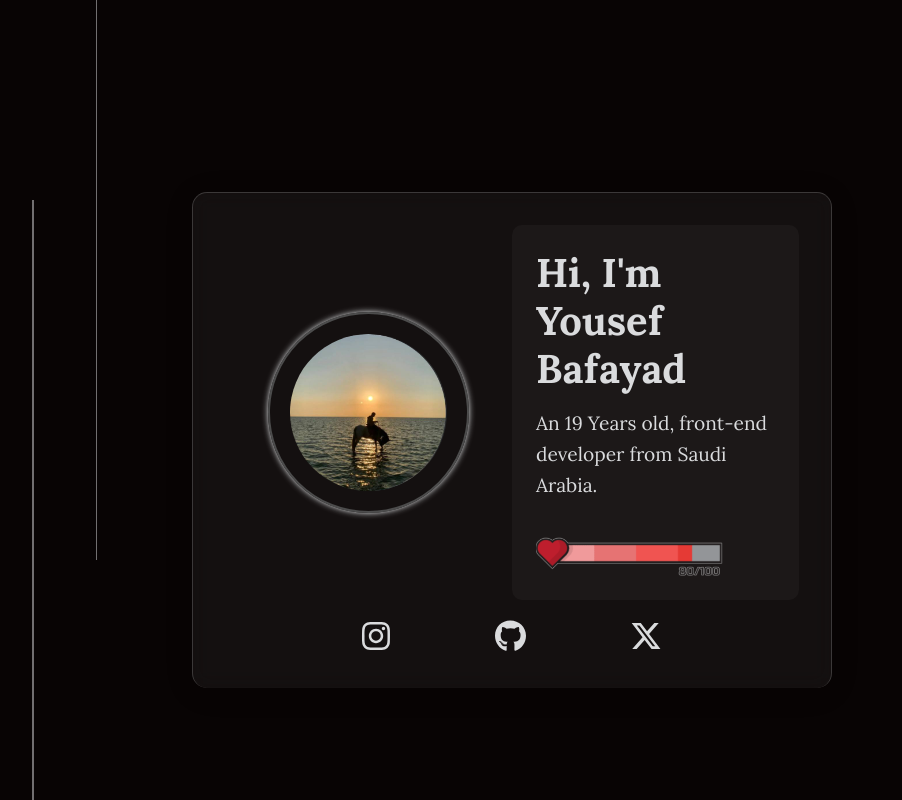
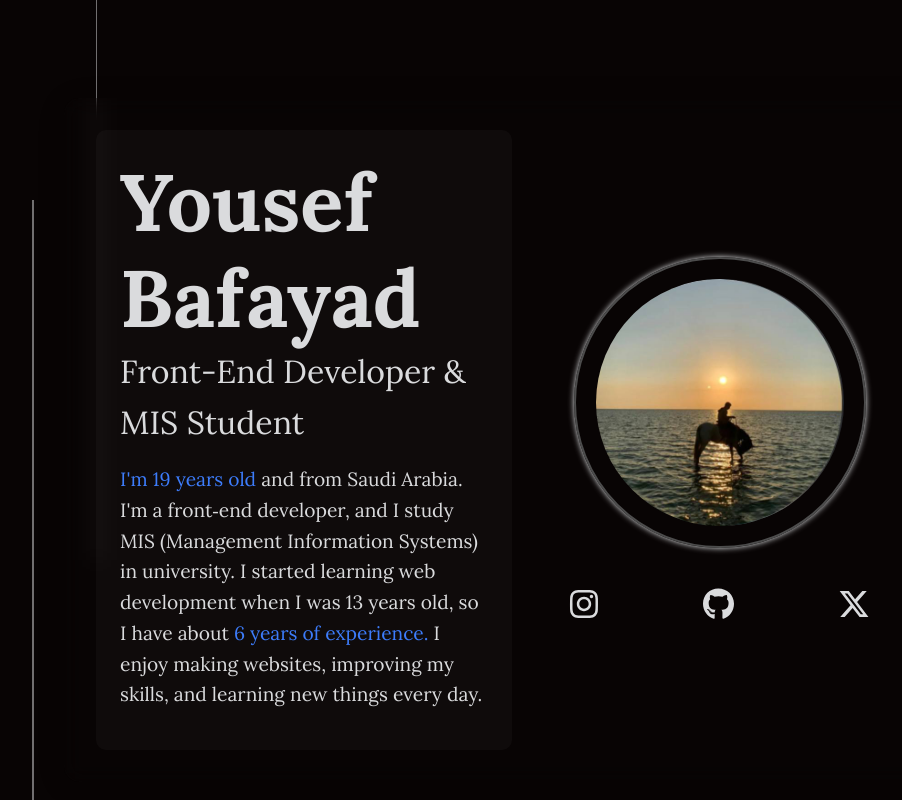
Before and after one commit to cablooo/cablo, a React (Create React App) app: page / in a window 1280 px wide. Shown: the top 800 px of the page, without its empty margins (128-1030 px from the left). Built offline with nearby package versions, Linux system fonts and the light colour scheme; a web font is replaced by a local one.

Commit message:
Updated the about section

```diff
--- a/src/Components/About.js
+++ b/src/Components/About.js
@@ -20,10 +20,6 @@ const glow = keyframes`
 `;
 
 const About = () => {
-  const imageVariants = {
-    initial: { scale: 1 },
-    hover: { scale: 1.05, rotate: [0, -2, 2, 0], transition: { duration: 0.3 } },
-  };
 
   const titleVariants = {
     hidden: { opacity: 0, y: -20 },
@@ -48,22 +44,24 @@ const About = () => {
         whileInView="visible"
         viewport={{ once: true, amount: 0.5 }}
       >
+
+        <div className='text-box'>
+          <motion.h1 variants={titleVariants}>Yousef Bafayad</motion.h1>
+          <motion.h2 variants={titleVariants}>Front-End Developer & MIS Student</motion.h2>
+          <motion.p variants={textVariants}>
+            <p>I'm 19 years old</p>  and from Saudi Arabia.
+            I'm a front‑end developer, and I study MIS (Management Information Systems) in university.
+            I started learning web development when I was 13 years old, so I have about <p>6 years of experience. </p>
+            I enjoy making websites, improving my skills, and learning new things every day.
+          </motion.p>
+        </div>
         <div className='image-box'>
           <motion.img
             src={pfp}
             alt="Profile Picture"
-            variants={imageVariants}
-            whileHover="hover"
+            drag="false"
           />
-        </div>
-        <div className='text-box'>
-          <motion.h1 variants={titleVariants}>Hi, I'm Yousef Bafayad</motion.h1>
-          <motion.p variants={textVariants}>
-            An 19 Years old, front-end developer from Saudi Arabia.
-          </motion.p>
-          <motion.img variants={textVariants} src={healthBar} alt="Health Bar" draggable="false" />
-        </div>
-        <motion.div className='links' variants={iconVariants}>
+          <motion.div className='links' variants={iconVariants}>
           <motion.a
             variants={iconVariants}
             href="https://www.instagram.com/i_cabloi/"
@@ -89,6 +87,7 @@ const About = () => {
             <FontAwesomeIcon icon={faXTwitter} size="2x" color='#DADBDD' />
           </motion.a>
         </motion.div>
+        </div>
       </motion.div>
     </StyledAbout>
   );
@@ -104,14 +103,14 @@ const StyledAbout = styled(motion.div)`
   z-index: 10;
 
   .container {
-    width: 50%;
+    width: 70%;
     margin: 0 auto;
     display: grid;
     grid-template-columns: 1fr 1fr;
-    border: 1px solid rgba(218, 219, 221, 0.2);
+    // border: 1px solid rgba(218, 219, 221, 0.2);
     border-radius: 15px;
     padding: 2rem;
-    background: rgba(255, 255, 255, 0.05);
+    // background: rgba(255, 255, 255, 0.05);
     backdrop-filter: blur(10px);
     box-shadow: 0 4px 30px rgba(0, 0, 0, 0.1);
     border-bottom: none; /* Removed redundant border */
@@ -119,6 +118,8 @@ const StyledAbout = styled(motion.div)`
     .image-box {
       width: 100%;
       display: flex;
+      flex-direction: column;
+      gap: 20px;
       justify-content: center;
       align-items: center;
 
@@ -137,20 +138,30 @@ const StyledAbout = styled(motion.div)`
       font-family: "Lora", serif;
       display: flex;
       flex-direction: column;
-      justify-content: center;
+      justify-content: space-between;
       background: rgba(255, 255, 255, 0.03);
       padding: 1.5rem;
       border-radius: 10px;
 
       h1 {
-        margin-bottom: 15px;
-        font-size: 2.5rem;
+        font-size: 5rem;
         line-height: 1.2;
+      }
+
+      h2 {
+        font-size: 2rem;
+        font-weight: 400;
+        margin-bottom: 1rem;
       }
 
       p {
         font-size: 1.2rem;
         margin-bottom: 1rem;
+
+        p {
+          display: inline;
+          color: #3d7cfa;
+        }
       }
 
       img {
```
